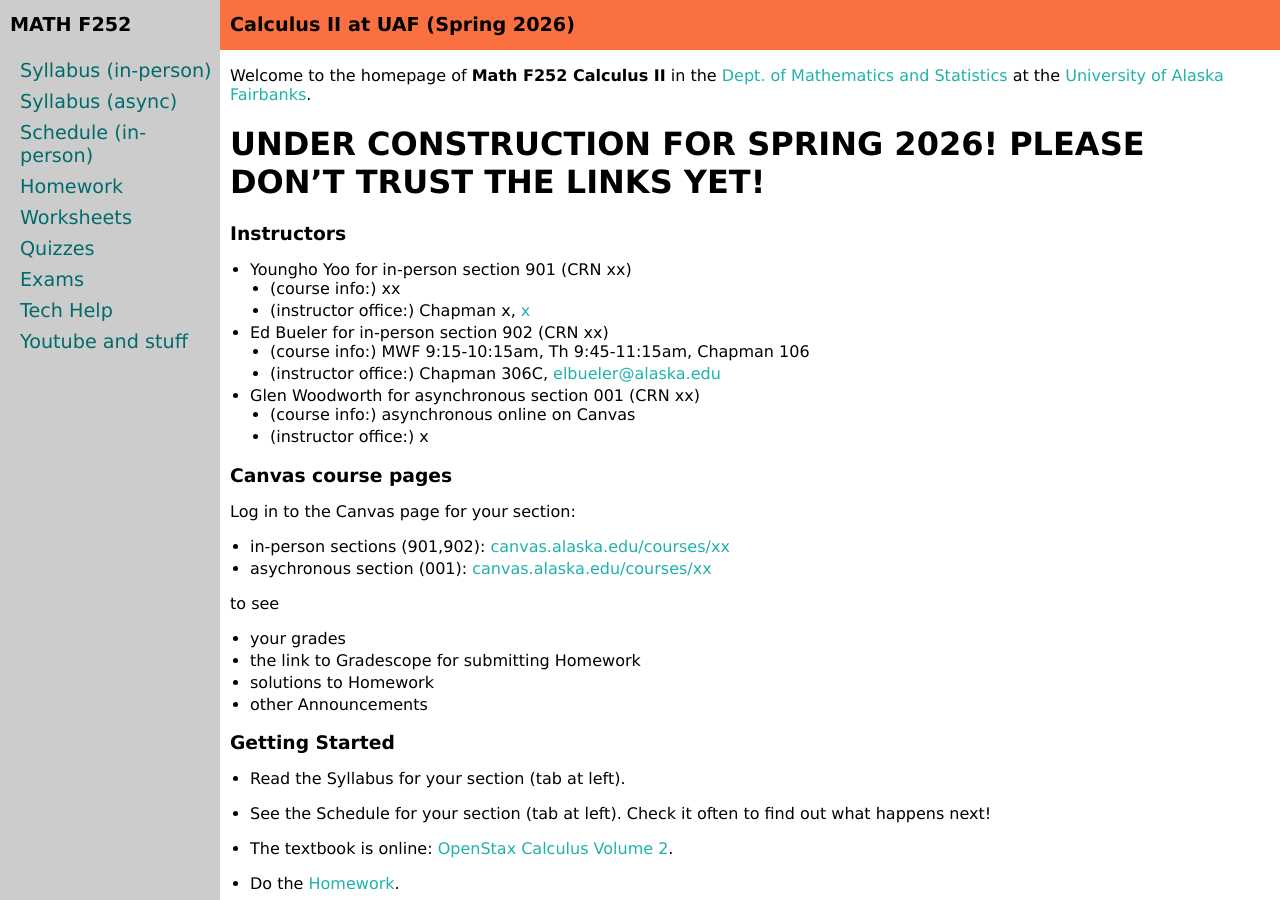
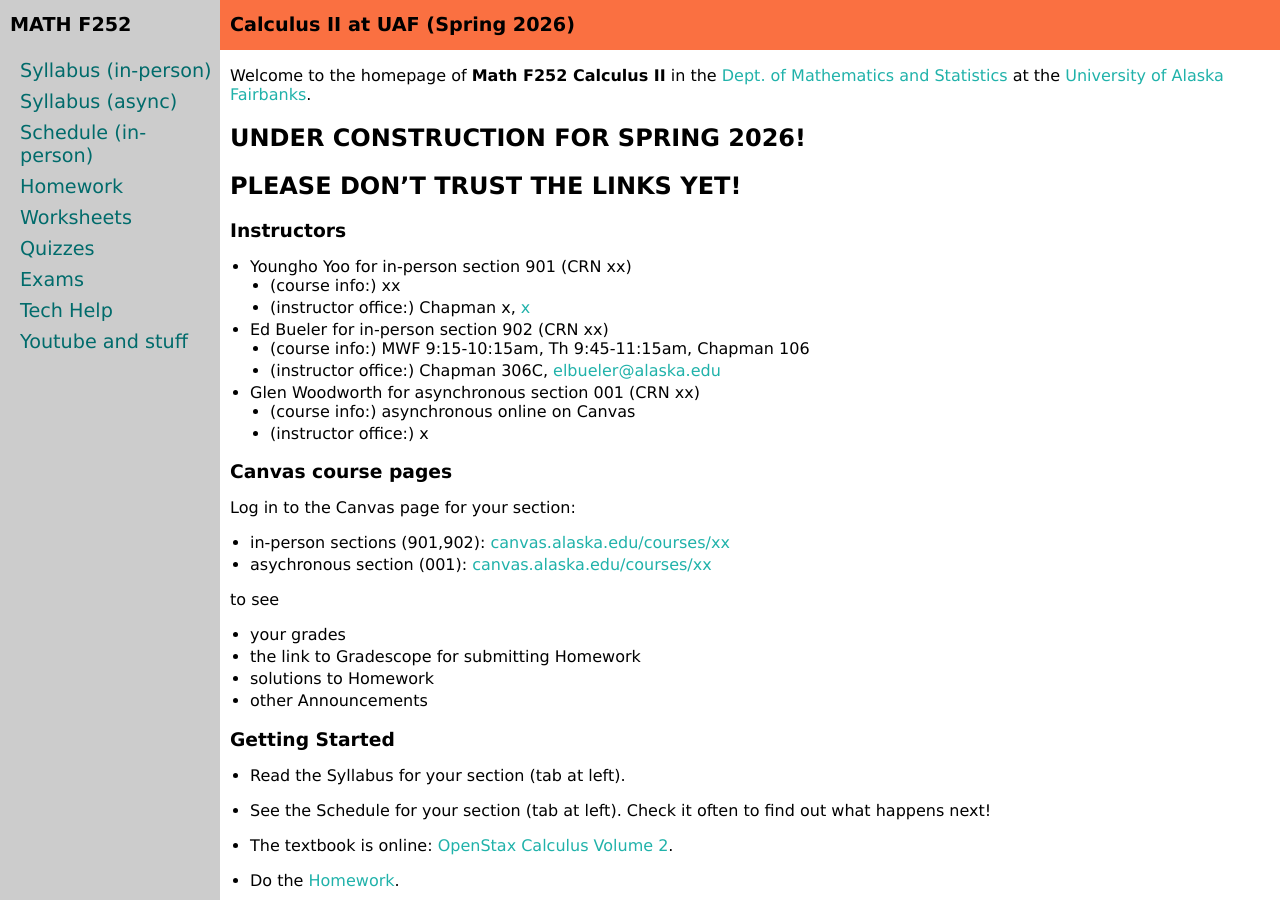
Before and after one commit to uaf-math/calc2, a Jekyll site: the page built from index.md, in a window 1280 px wide and 900 px high. Built offline with Jekyll 4.4.1, drawn with Linux system fonts in a browser that asks for light colours.

Commit message:
yell less

```diff
--- a/index.md
+++ b/index.md
@@ -5,7 +5,9 @@ title: Math F252 Calculus II at UAF
 
 Welcome to the homepage of **Math F252 Calculus II** in the [Dept. of Mathematics and Statistics](http://www.uaf.edu/dms/) at the [University of Alaska Fairbanks](http://www.uaf.edu/).
 
-# UNDER CONSTRUCTION FOR SPRING 2026!  PLEASE DON'T TRUST THE LINKS YET!
+## UNDER CONSTRUCTION FOR SPRING 2026!
+
+## PLEASE DON'T TRUST THE LINKS YET!
 
 ### Instructors
 
```
